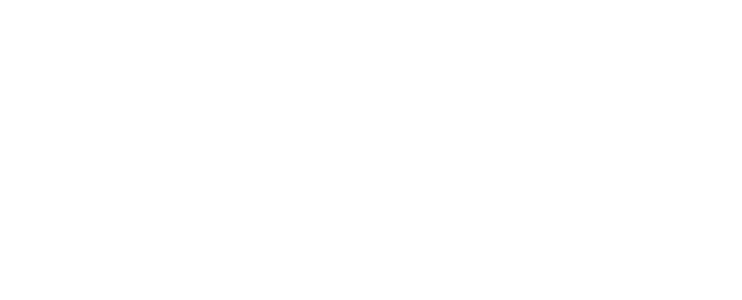
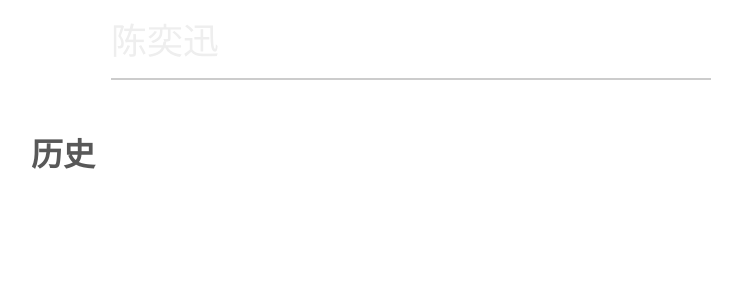
Before and after one commit to hujuan255/music-app, a Vue app: page /search in a window 1280 px wide. Before the commit this address had no page. Shown: the top 300 px of the page, without its empty margins (254-996 px from the left). Built offline with nearby package versions, Linux system fonts and the light colour scheme; a small style sheet from the web is missing.

Commit message:
添加搜索页面头部

```diff
--- a/public/index.html
+++ b/public/index.html
@@ -6,8 +6,8 @@
     <meta name="viewport" content="width=device-width,initial-scale=1.0">
     <link rel="icon" href="<%= BASE_URL %>favicon.ico">
     <title><%= htmlWebpackPlugin.options.title %></title>
-    <script src="//at.alicdn.com/t/font_3330742_i723t8fo6jr.js"></script>
-    <link rel="stylesheet" href="//at.alicdn.com/t/font_3330742_i723t8fo6jr.css">
+    <script src="//at.alicdn.com/t/font_3330742_04k3ha658wr8.js"></script>
+    <link rel="stylesheet" href="//at.alicdn.com/t/font_3330742_04k3ha658wr8.css">
   </head>
   <body>
     <noscript>
--- a/src/components/PlayController.vue
+++ b/src/components/PlayController.vue
@@ -40,22 +40,27 @@
       :playMusicDetail="store.state.playlist[store.state.playCurrentIndex]"
       :showLyric="showLyric"
     ></PlayMusicDetail>
+    <!-- timeupdate 时间更新，持续时间的变化 -->
     <audio
       ref="audio"
       :src="`https://music.163.com/song/media/outer/url?id=${
         store.state.playlist[store.state.playCurrentIndex].id
       }.mp3`"
+      @timeupdate="timeUpdateListener"
+      @durationchange="durationChangeListener"
     ></audio>
   </div>
 </template>
 <script setup>
 import PlayMusicDetail from "@/components/PlayMusicDetail.vue";
 import PlaylistDetailListVue from "@/components/PlaylistDetailList.vue";
-import { onMounted, ref } from "vue";
+import { onUpdated, ref } from "vue";
 import { useStore } from "vuex";
 const audio = ref(null); //播放器
 const isShowAudio = ref(true); //是否显示播放按钮
 const show = ref(false);
+const store = useStore();
+
 //播放方法，如果播放器没有播放，点击播放按钮则播放，如果播放器正在播放，点击暂停则暂停
 const play = () => {
   if (audio.value.paused) {
@@ -68,19 +73,30 @@
     clearInterval(store.state.intervalId);
   }
 };
-const store = useStore();
 //将当前播放歌曲的id传给store中异步请求的方法
 const showLyric = () => {
-  store.dispatch("reqLyric", {
-    id: store.state.playlist[store.state.playCurrentIndex].id,
-  });
+  if (
+    store.state.playlist[store.state.playCurrentIndex].id != "" &&
+    store.state.playlist[store.state.playCurrentIndex].id != undefined
+  ) {
+    store.dispatch("reqLyric", {
+      id: store.state.playlist[store.state.playCurrentIndex].id,
+    });
+  }
 };
+//更新
+onUpdated(() => {
+  //当播放的曲目发生变化时，更新歌词
+  showLyric();
+});
 //更新播放时间
 const updateTime = () => {
   //设置间隔1秒钟更新一次
   store.state.intervalId = setInterval(() => {
-    //console.log(audio.value.currentTime);
-    if (audio.value.currentTime) {
+    if (
+      audio.value.currentTime != null &&
+      audio.value.currentTime != undefined
+    ) {
       store.commit("setCurrentTime", audio.value.currentTime);
     }
   }, 1000);
--- a/src/components/PlayMusicDetail.vue
+++ b/src/components/PlayMusicDetail.vue
@@ -92,7 +92,6 @@
   },
   showLyric: function () {
     $emit("showLyric");
-    alert("123");
   },
 });
 //是否显示歌词
@@ -128,17 +127,17 @@
 const goPlay = (num) => {
   const playCurrentIndex = store.state.playCurrentIndex;
   const playlist = store.state.playlist;
-  console.log(num + "num");
-  console.log(playCurrentIndex + "playCurrentIndex");
   //获取当前歌曲的索引+num
   let index = playCurrentIndex + num;
-  console.log(index + "index");
   //如果索引小于0，则播放最后一首歌曲
   if (index < 0) {
     index = playlist.length - 1;
     //如果索引大于歌曲总数，则播放第一首歌曲
   } else if (index == playlist.length) {
     index = 0;
+  }
+  if (props.isShowAudio == false) {
+    props.play("play", index);
   }
   //更新当前歌曲的索引
   return store.commit("setPlayIndex", index);
--- /dev/null
+++ b/src/components/SearchTop.vue
@@ -0,0 +1,107 @@
+// 歌单列表头部组件
+<template>
+  <div class="searchTop">
+    <div class="searchTopNav">
+      <div class="back">
+        <svg class="icon" aria-hidden="true" @click="$router.push('/')">
+          <use xlink:href="#icon-arrow_left"></use>
+        </svg>
+      </div>
+      <input
+        v-model="searchKeyword"
+        type="text"
+        :placeholder="placeholder"
+        @keydown.enter="saveKeyword"
+      />
+    </div>
+    <div class="searchHistory">
+      <div class="historyTitle">历史</div>
+      <div class="historyContent">
+        <div class="historyList" v-for="(keyword, i) in keywordList" :key="i">
+          {{ keyword }}
+        </div>
+      </div>
+      <svg class="icon" aria-hidden="true">
+        <use xlink:href="#icon-shanchu"></use>
+      </svg>
+    </div>
+  </div>
+</template>
+<script setup>
+import { ref, onBeforeMount } from "vue";
+const placeholder = ref("陈奕迅");
+const keywordList = ref([]); // 历史搜索关键词列表
+const searchKeyword = ref(""); // 搜索关键词
+//在挂载之前将获取的历史搜索关键词放入keywordList中,如果没有则初始化为空数组
+onBeforeMount(() => {
+  keywordList.value = localStorage.keywordList
+    ? JSON.parse(localStorage.keywordList)
+    : [];
+});
+// 输入后按下回车获取历史搜索关键词
+const saveKeyword = () => {
+  keywordList.value.push(searchKeyword.value);
+  localStorage.keywordList = JSON.stringify(keywordList.value);
+  searchKeyword.value = "";
+};
+</script>
+<style lang='less' scoped>
+.searchTop {
+  width: 7.1rem;
+  height: 4rem;
+  margin: 0.2rem auto 0 auto;
+  .searchTopNav {
+    .back {
+      float: left;
+      .icon {
+        margin-right: 0.3rem;
+        width: 0.5rem;
+        height: 0.5rem;
+        fill: rgb(60, 60, 60);
+      }
+    }
+
+    input {
+      height: 0.6rem;
+      width: 6rem;
+      border: none;
+      border-bottom: 2px solid #ccc;
+    }
+    ::placeholder {
+      color: #eee;
+      font-size: 0.36rem;
+    }
+  }
+  .searchHistory {
+    display: flex;
+    margin: 0.4rem 0;
+    .historyTitle {
+      width: 1rem;
+      height: 0.7rem;
+      line-height: 0.7rem;
+      font-size: 0.32rem;
+      color: rgb(88, 88, 88);
+      font-weight: 700;
+    }
+    .historyContent {
+      display: flex;
+      flex-wrap: wrap;
+      flex: 1;
+      .historyList {
+        height: 0.6rem;
+        line-height: 0.6rem;
+        background-color: #eee;
+        border-radius: 0.4rem;
+        padding: 0 0.15rem;
+        margin: 0.1rem;
+      }
+    }
+
+    .icon {
+      width: 0.36rem;
+      height: 0.36rem;
+      fill: #999;
+    }
+  }
+}
+</style>
--- a/src/components/TopNav.vue
+++ b/src/components/TopNav.vue
@@ -11,7 +11,7 @@
       <span class="navBtn">云村</span>
       <span class="navBtn">视频</span>
     </div>
-    <div class="topRight">
+    <div class="topRight" @click="$router.push('search')">
       <svg class="icon" aria-hidden="true">
         <use xlink:href="#icon-sousuo"></use>
       </svg>
--- a/src/router/index.js
+++ b/src/router/index.js
@@ -1,6 +1,7 @@
 import { createRouter, createWebHistory } from 'vue-router'
 import Home from '../views/Home.vue'
 import PlaylistDetail from '../views/PlaylistDetail.vue'
+import Search from '../views/Search.vue'
 
 const routes = [
   {
@@ -13,6 +14,11 @@
     name: 'playlistDetail',
     component: PlaylistDetail
   },
+  {
+    path: '/search',
+    name: 'search',
+    component: Search
+  },
 ]
 
 const router = createRouter({
--- /dev/null
+++ b/src/views/Search.vue
@@ -0,0 +1,8 @@
+<template>
+<SearchTop></SearchTop>
+</template>
+<script setup>
+import SearchTop from '@/components/SearchTop.vue';
+</script>
+<style lang='less' scoped>
+</style>
```
